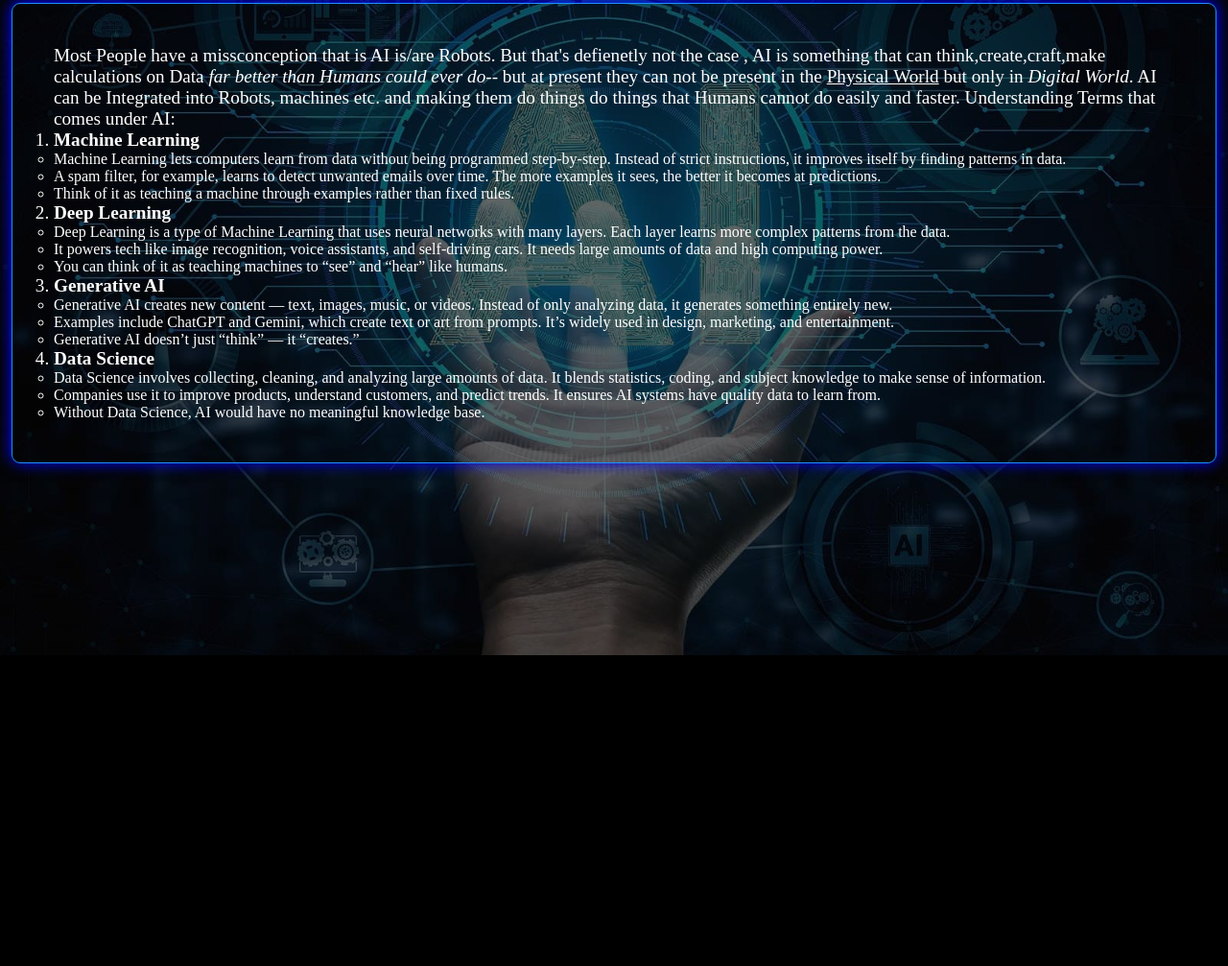
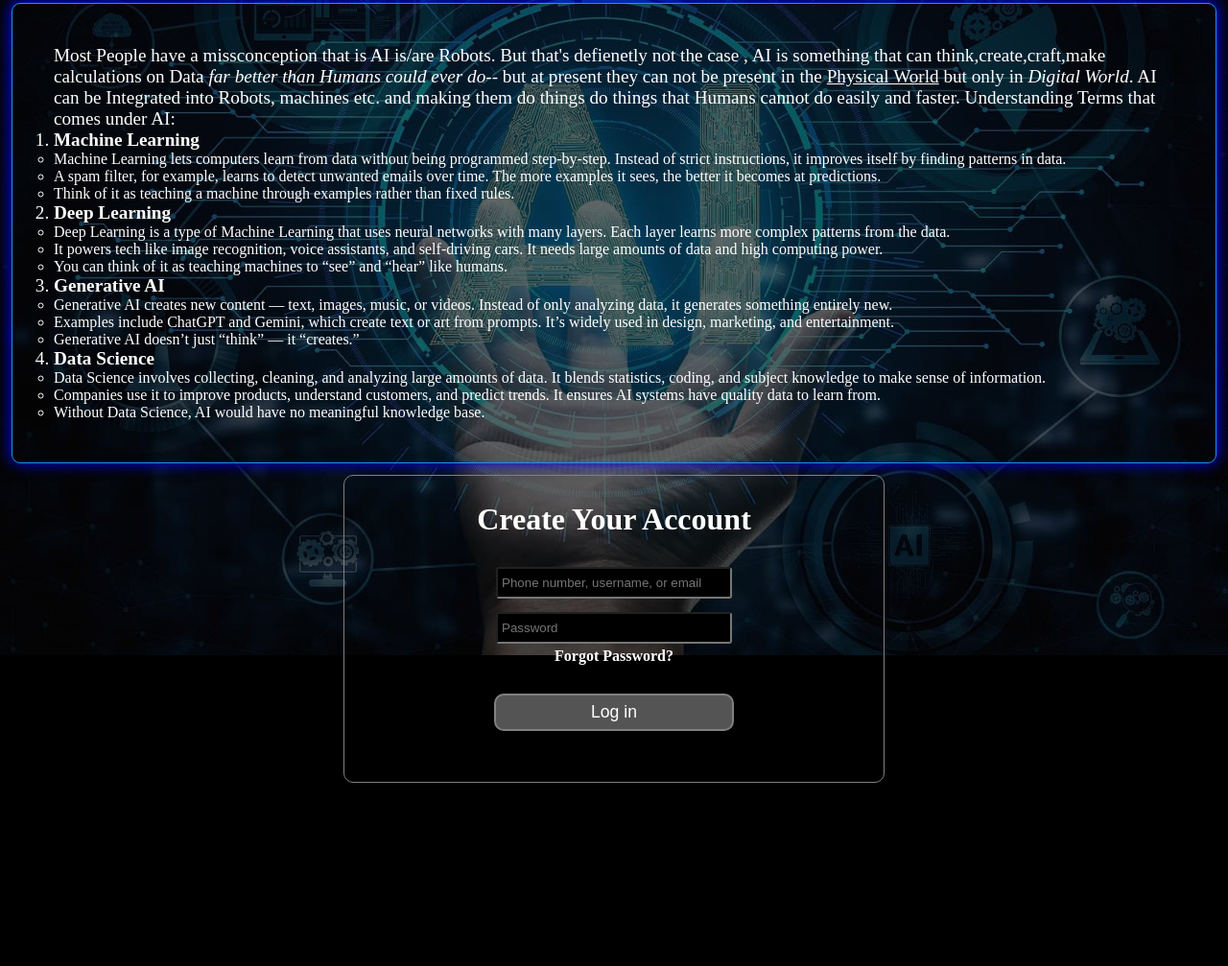
Before and after one commit to bharat570/Blog, a plain HTML site: page index.html in a window 1280 px wide. Shown: the part 317-1324 px from the top of the page at 96% size. Before the commit the page ends 1000 px from the top, so only its background shows below. Drawn offline with Linux system fonts and the light colour scheme.

Commit message:
add login box

```diff
--- a/index.css
+++ b/index.css
@@ -45,3 +45,65 @@ img:hover{
 ul{
     font-size: 1rem;
 }
+.login_page{
+    height: 32rem;
+
+}
+.box2 h2{
+    text-align: center;
+    font-size: 2rem;
+    /* border: 2px solid blueviolet; */
+}
+.box2{
+    border-radius: 10px;
+    margin: 10px 358px;
+    /* width: 73vw; */
+    justify-content: center;
+    display: grid;
+    padding: 1.7rem 0.4rem;
+    border: 1.5px solid gray;
+}
+.box2 label{
+
+    display: grid;
+    justify-content: center;
+    /* border: 2px solid brown; */
+
+}
+.box2 a{
+     color: white;
+     text-decoration: none;
+}
+input{
+    /* border: 2px solid rgba(8, 42, 52, 0.959); */
+    background-color: black;
+    padding: 7px 4px;
+    color: gray;
+    width: 234px;
+    border-radius: 3px;
+}
+._aa48{
+    padding-top: 0.9rem;
+}
+.login{
+    padding-top: 1rem;
+
+}
+.login h4{
+    text-align: center;
+    padding: 4px;
+}
+.box2 button{
+    font-size: 1.1rem;
+    border-radius: 10px;
+    border: 2px solid grey;
+    width: 250px;
+    justify-content: center;
+    display: flex
+;
+    margin: 26px 44px;
+    background-color: rgba(132, 131, 131, 0.648);
+    border-radius: 1px solid white;
+    color: white;
+    padding: 7px 10px;
+}
--- a/index.html
+++ b/index.html
@@ -53,6 +53,19 @@
             </ul>
         </ol>
     </div>
+    <div class="login_page">
+        <div class="box2">
+            <h2>Create Your Account</h2>
+            <form action="/">
+                    <div class="login">
+                        <label class="_aa48"><input placeholder="Phone number, username, or email" aria-required="true" autocapitalize="off" autocorrect="off" maxlength="37" class="_aa4b _add6 _ac4d _ap35" dir="" type="text" value="" name="username" ></label>
+                        <label class="_aa48"><input placeholder="Password" aria-required="true" autocapitalize="off" autocorrect="off" class="_aa4b _add6 _ac4d _ap35" type="password" value="" name="password"></label>
+                        <a href="/"><h4>Forgot Password?</h4></a>
+                        <button>Log in</button>
+                    </div>
+            </form>
+        </div>
+    </div>
 
 </body>
 </html>
```
